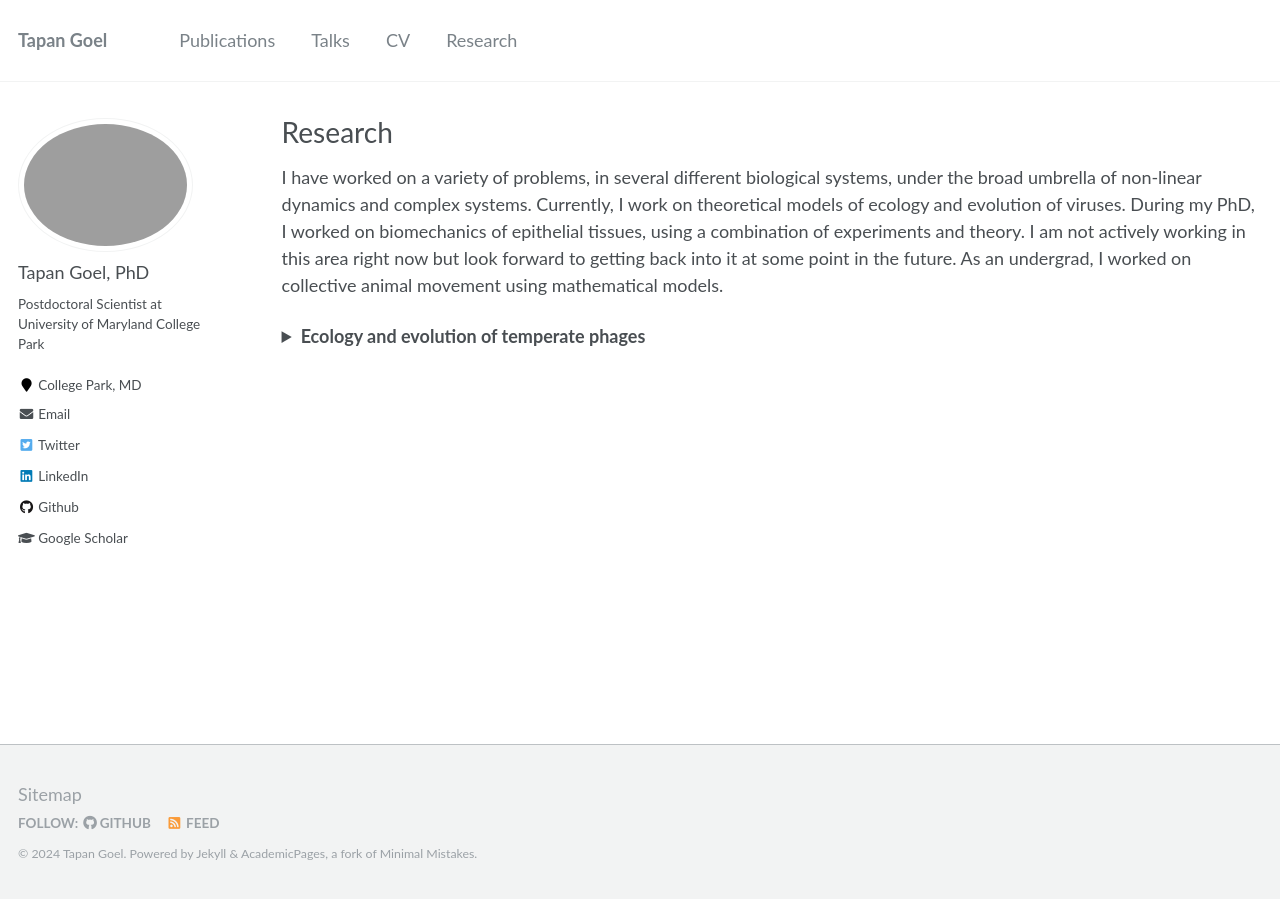
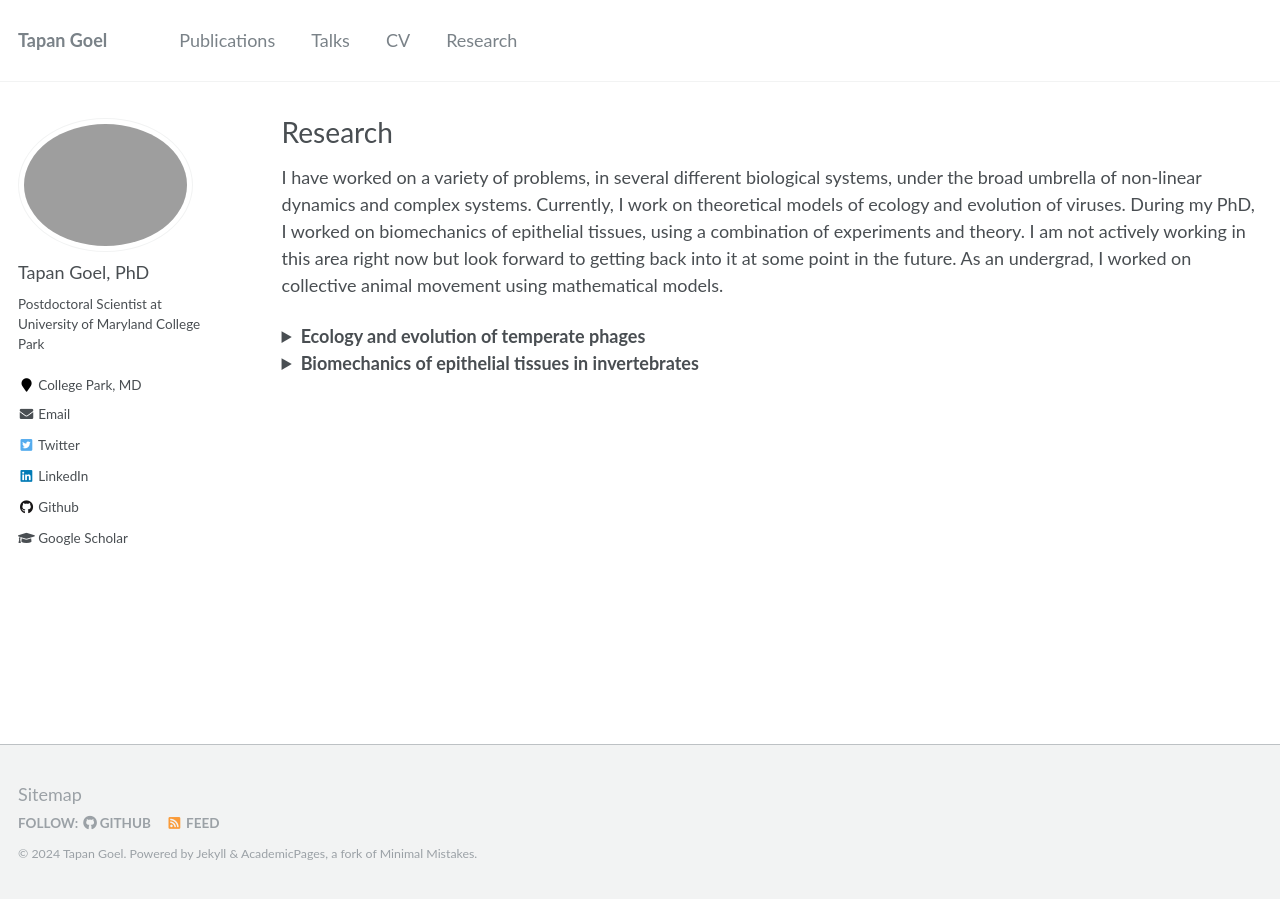
Before and after one commit to tapangoel1994/tapangoel1994.github.io, a Jekyll site: the page built from _pages/research.md, in a window 1280 px wide. Built offline with Jekyll 4.4.1, drawn with Linux system fonts in a browser that asks for light colours; part of the change alters nothing that is shown.

Commit message:
Update research.md

```diff
--- a/_pages/research.md
+++ b/_pages/research.md
@@ -28,3 +28,32 @@ I have worked on a variety of problems, in several different biological systems,
 <p>Induction of lysogens - the process of a lysogen switching back to the lytic cycle - has two consequences: Its bad for the individual lysogen since lysis involves the death of that particular lysogen but, its good for the lysogen population in general because the newly released phage particles can go onto infect new host cells creating new lysogens. So, induction is harmful at the individual level but beneficial at the population level. I am interested in how these conflicting effects at different scales impact community ecology.</p>
 
 </details>
+
+
+<details>
+  <summary><b> Biomechanics of epithelial tissues in invertebrates </b></summary>
+
+  <p>Mechanical forces play a fundamental role in shaping biological structure and function. They set limits to length and timescales for these processes. In turn, the dynamical response of biochemical signalling pathways and genetic circuits to these mechanical forces create feedback loops that lead to interesting non-linear effects on the stress-strain relationship of biological materials. During my PhD, I studied consequences of these complex feedback loops at the population, organismal and tissue levels over timescales ranging from months to hours to minutes using <i>Hydra</i> and planarians as my model systems.</p>
+
+<!---xiii
+In chapter ??, we use live imaging to compare and contrast the kinematics of self bisection
+in three different planarian species. We show how they used body shape changes and substrate
+adhesion to generate the stresses necessary to overcome the ultimate tensile strength of the
+tissue. We also show how mechanical constraints affect resource allocation to the offspring
+produced by this self bisection process and develop predictive models to relate the number and
+size of the offspring to the size of the parent.
+In chapter ??, we use gain-of-function and loss-of-function experiments to show how a
+transition in the period and amplitude of osmotically driven shape oscillations in regenerating
+Hydra tissue spheres is caused by the formation of an actively regulated mouth structure.
+In chapter 2, we use a combination of experiments and mathematical modelling to study
+the dynamics of mouth opening in Hydra. We show how mechanical nearest-neighbor coupling
+can be sufficient to generate long range order over long timescales from underlying short range
+stochastic forces. We also show how anharmonic elasticity affects can modulate the long range
+order of the deformation and its timescale in non-intuitive ways.
+In appendix ??, we develop the chemical linalool as a powerful, reversible anesthetic that
+can be for imaging Hydra and performing surgical manipulations on them. We characterize the
+activity of the linalool, tested it for its short term and long term health effects on the animals
+and validated its utility in imaging and surgical applications.
+Together, these studies show how non-linear effects produced by the interplay of bio-
+chemical signalling, shape changes and mechanical stresses lead to a range of complex dynamical
+patterns and behaviors in biological systems. --->
```
